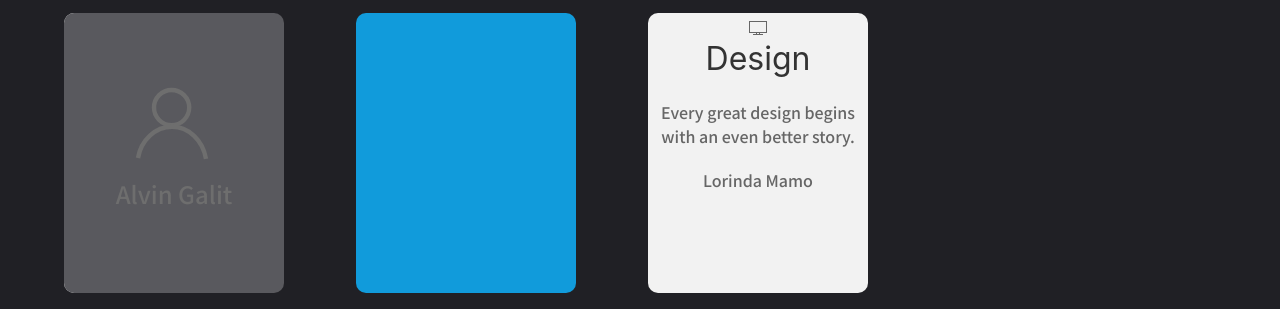
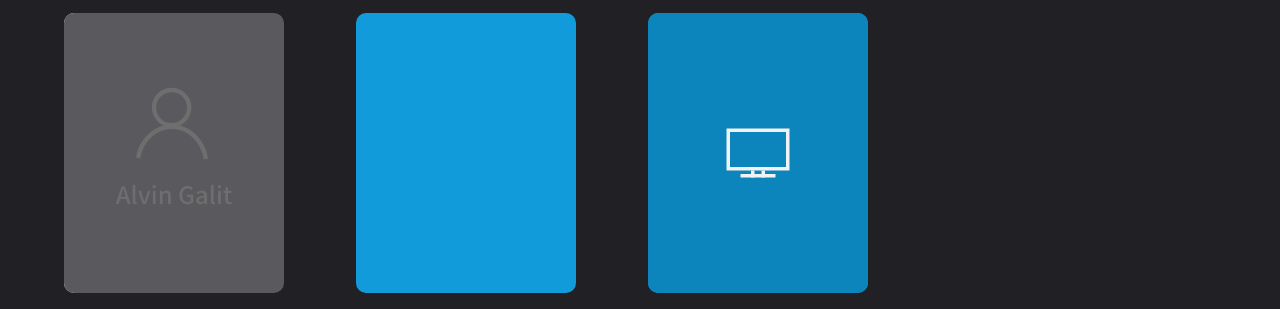
Before and after one commit to aroblesgalit/css-hover-effects, a plain HTML site: page index.html in a window 1280 px wide. Shown: the part 677-986 px from the top of the page. Drawn offline with nearby package versions, Linux system fonts and the light colour scheme.

Commit message:
Styled card and added hover effects

```diff
--- a/index.html
+++ b/index.html
@@ -351,7 +351,7 @@
             <div class="info">
                 <h2>Design</h2>
                 <p>
-                    Every great design begins with an even better story.
+                    "Every great design begins with an even better story.""
                 </p>
                 <span>Lorinda Mamo</span>
             </div>
--- a/main.css
+++ b/main.css
@@ -755,5 +755,64 @@ button:focus {
     flex-direction: column;
     align-items: center;
     text-align: center;
+    background: var(--blue);
+}
+
+.prod-11 .icon {
+    position: absolute;
+    z-index: 2;
+    background-color: #0c85bd;
+    height: 100%;
+    width: 100%;
+    border-radius: 0.625rem;
+    display: flex;
+    justify-content: center;
+    align-items: center;
+    color: #f2f2f2;
+    transform: translateY(0);
+    transition: all 0.3s cubic-bezier(0.645, 0.045, 0.355, 1);
+}
+
+.prod-11>.icon>span {
+    transform: scale(3.5);
+    transition: all 0.3s cubic-bezier(0.645, 0.045, 0.355, 1);
+}
+
+.prod-11>.info {
+    color: #f2f2f2;
+    padding: 20px;
+    transform: translateY(150%);
+    transition: all 0.3s cubic-bezier(0.645, 0.045, 0.355, 1);
+}
+
+.prod-11 h2 {
+    font-size: 1.5rem;
+    font-family: 'Noto Sans JP', sans-serif;
+    font-weight: 500;
+    color: #f2f2f2;
+}
+
+.prod-11 p {
+    font-size: 0.9rem;
+    font-weight: 300;
+}
+
+.prod-11>.info span {
+    font-size: 0.8rem;
+}
+
+.prod-11:hover .icon {
+    height: 60px;
+    width: 60px;
+    border-radius: 30px;
+    transform: translateY(30px);
+}
+
+.prod-11:hover .icon>span {
+    transform: scale(1.4);
+}
+
+.prod-11:hover .info {
+    transform: translateY(90px);
 }
 /* Product card 11 ends */
```
